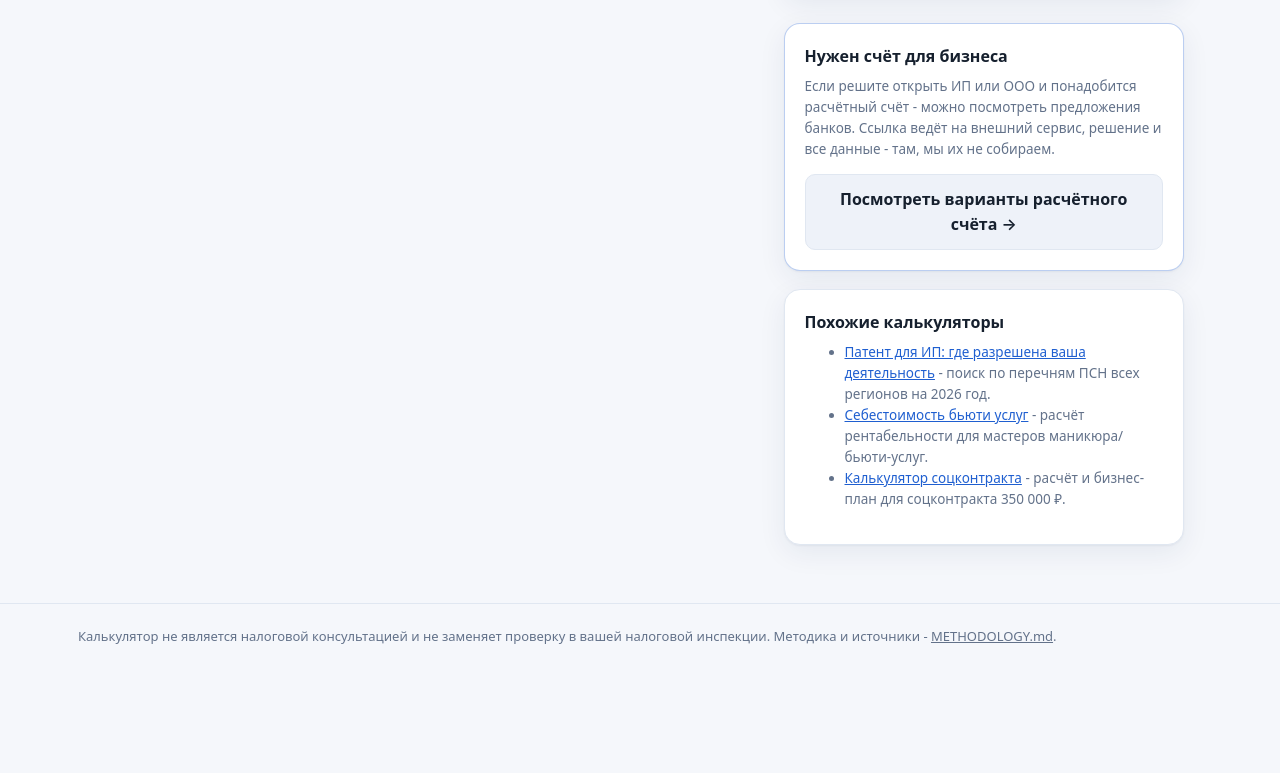
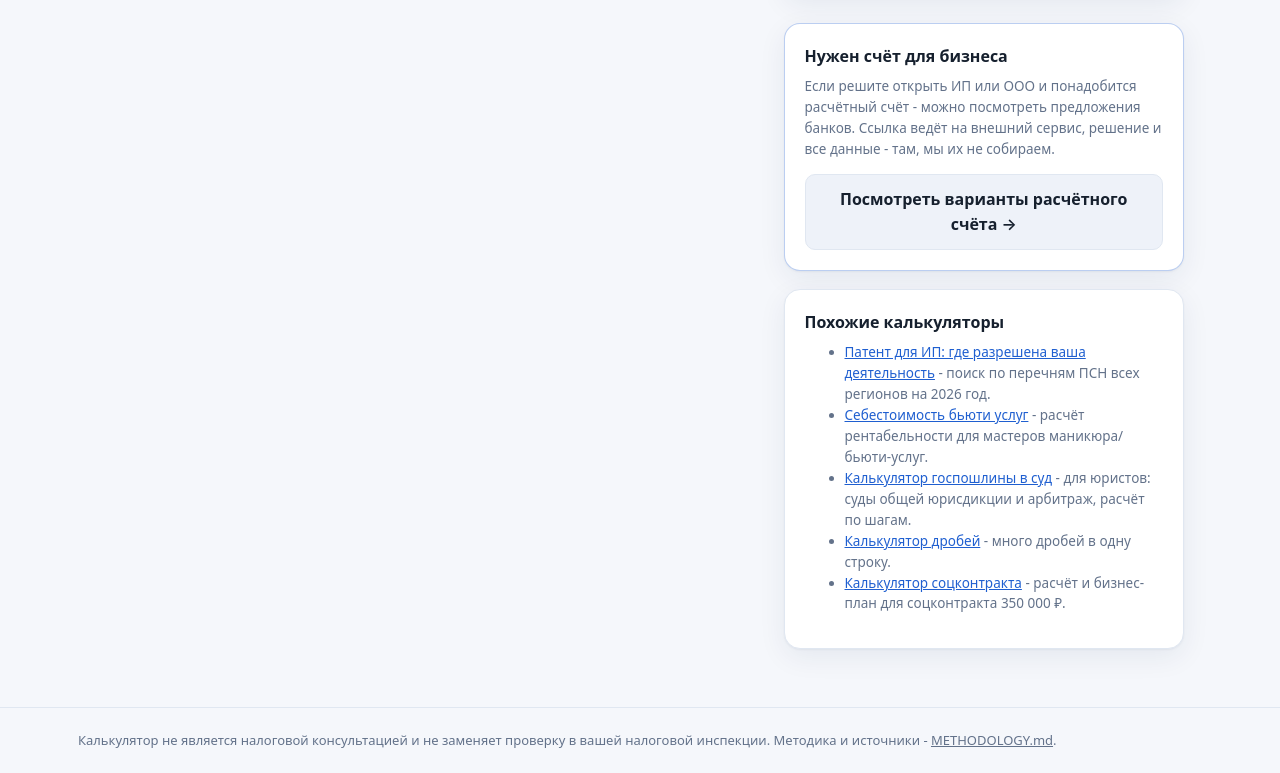
Before and after one commit to kalkulyator-nalogov/kalkulyator-nalogov.github.io, a plain HTML site: page index.html in a window 1280 px wide. Shown: the part 2114-2887 px from the top of the page. Before the commit the page ends 2782 px from the top, so only its background shows below. Drawn offline with Linux system fonts and the light colour scheme.

Commit message:
feat: ссылки на калькулятор юриста

```diff
--- a/index.html
+++ b/index.html
@@ -141,6 +141,8 @@
       <ul class="hint">
         <li><a href="patent.html?from=kalkulyator-nalogov">Патент для ИП: где разрешена ваша деятельность</a> - поиск по перечням ПСН всех регионов на 2026 год.</li>
         <li><a href="https://kalkulyator-mastera.github.io/?from=kalkulyator-nalogov" target="_blank" rel="noopener">Себестоимость бьюти услуг</a> - расчёт рентабельности для мастеров маникюра/бьюти-услуг.</li>
+        <li><a href="https://kalkulyator-yurista.github.io/?from=kalkulyator-nalogov" target="_blank" rel="noopener">Калькулятор госпошлины в суд</a> - для юристов: суды общей юрисдикции и арбитраж, расчёт по шагам.</li>
+        <li><a href="https://kalkulyator-yurista.github.io/drobi.html?from=kalkulyator-nalogov" target="_blank" rel="noopener">Калькулятор дробей</a> - много дробей в одну строку.</li>
         <li><a href="https://kalkulyator-soc-kontrakta.github.io/?from=kalkulyator-nalogov" target="_blank" rel="noopener">Калькулятор соцконтракта</a> - расчёт и бизнес-план для соцконтракта 350 000 ₽.</li>
       </ul>
     </div>
```
Also changed, not shown: patent.html (+1 -0 lines), 1 other file.
